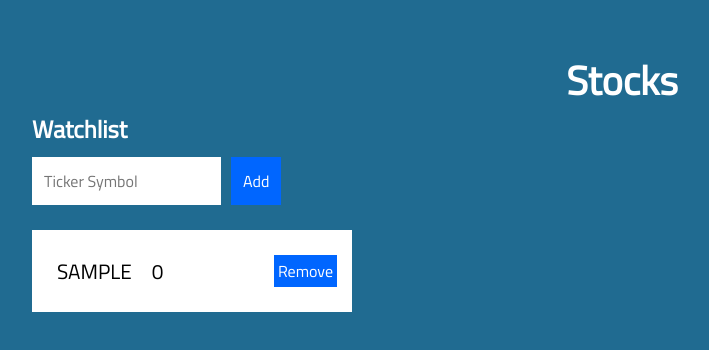
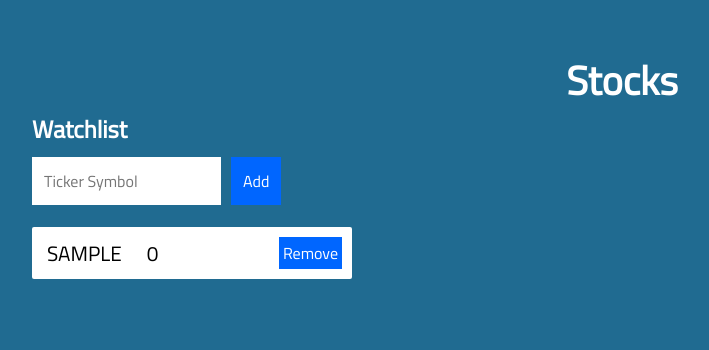
Before and after one commit to jonathan-villanueva/stock-dashboard, a React (Create React App) app: page / in a window 1280 px wide. Both pictures are taken after typing "Sample" into the empty fields and a click on the button "Add". Shown: the top 350 px of the page, without its empty margins (18-727 px from the left). Built offline with nearby package versions, Linux system fonts and the light colour scheme; no server answers.

Commit message:
Fixed API calls

```diff
--- a/src/components/Stock.css
+++ b/src/components/Stock.css
@@ -1,20 +1,21 @@
 .StockMain {
     padding: 0px;
     margin: 0px;
-    margin-top: 15px;
+    margin-top: 12px;
     background-color: white;
     width: 20em;
 }
 
 .inner {
     display: inline-block;
+    margin-left: 5px;
 }
 
 .StockMain button {
     padding: 2px;
     font-size: 16px;
     margin: 10px;
-    margin-right: 0px;
+    margin-right: 10px;
     background-color: #0066FF;
     color: #FFF;
     border: 2px solid #0066FF;
--- a/src/components/Stock.js
+++ b/src/components/Stock.js
@@ -27,6 +27,10 @@ class Stock extends React.Component {
         this.tick()
     }
 
+    componentWillUnmount() {
+      clearInterval(this.timerID)
+    }
+
 
     sendMessage=(data)=>{
       const {websocket} = this.props // websocket instance passed as props to the child component.
@@ -40,8 +44,8 @@ class Stock extends React.Component {
 
 
     tick() {
-        var api_url = "https://api.tdameritrade.com/v1/marketdata/" + this.state.ticker + "/quotes?apikey=RARVUUUYGVDII7WJVG9GW2JMKXEMCQVA"
-        var api_url_prev = "https://api.tdameritrade.com/v1/marketdata/" + this.state.ticker + "/quotes?apikey=RARVUUUYGVDII7WJVG9GW2JMKXEMCQVA"
+        var api_url = "https://api.tdameritrade.com/v1/marketdata/" + this.state.ticker + "/quotes?apikey=" + process.env.REACT_APP_TD_KEY
+        var api_url_prev = "https://api.tdameritrade.com/v1/marketdata/" + this.state.ticker + "/quotes?apikey=" + process.env.REACT_APP_TD_KEY
 
         fetch(api_url, {
             method: 'get'
@@ -78,11 +82,11 @@ class Stock extends React.Component {
     render() {
         return (
             <div className="StockMain">
-                <li className="StockContainer" key={this.state.ticker} style={{color: this.state.color}}>
+                <div className="StockContainer" key={this.state.ticker} style={{color: this.state.color}}>
                   <p className="inner">{this.state.ticker}</p>
                   <p className="inner">{this.state.price}</p>
                   <button type="button" className="inner" onClick={() => this.props.remove(this.state.ticker)}>Remove</button>
-                </li>
+                </div>
             </div>
         )
     }
--- a/src/components/Watchlist.css
+++ b/src/components/Watchlist.css
@@ -1,14 +1,12 @@
 .WatchlistMain .theStocks {
     list-style: none;
-    padding-left: 0;
     width: 250px;
 }
-.WatchlistMain li {
+.WatchlistMain div {
     color: #333;
-    padding: 15px;
-    margin-bottom: 15px;
-    border-radius: 5px;
-    list-style: none;
+    padding: 0px;
+    margin-bottom: 5px;
+    border-radius: 2px;
 }
 
 h2 {
--- a/src/components/Watchlist.js
+++ b/src/components/Watchlist.js
@@ -52,7 +52,7 @@ class Watchlist extends Component {
 
             var auth_msg = {
                 action: "auth",
-                params: "AKSGW7MVZZCXBZ7U4OKS"
+                params: process.env.REACT_APP_ALPACA_KEY
             }
             ws.send(JSON.stringify(auth_msg))
             console.log("websocket authenticated")
@@ -103,9 +103,9 @@ class Watchlist extends Component {
         var stockEntries = this.props.entries
         var listItems = stockEntries.map(
         (stock) =>
-            <div>
+            <li key={stock.ticker}>
                 <Stock key={stock.ticker} color="black" ticker={stock.ticker} websocket={this.ws} remove={this.props.remove}/>
-            </div>
+            </li>
         )
 
         return (
```
Also changed, not shown: 1 other file (tests, documents, lock files or other folders).
